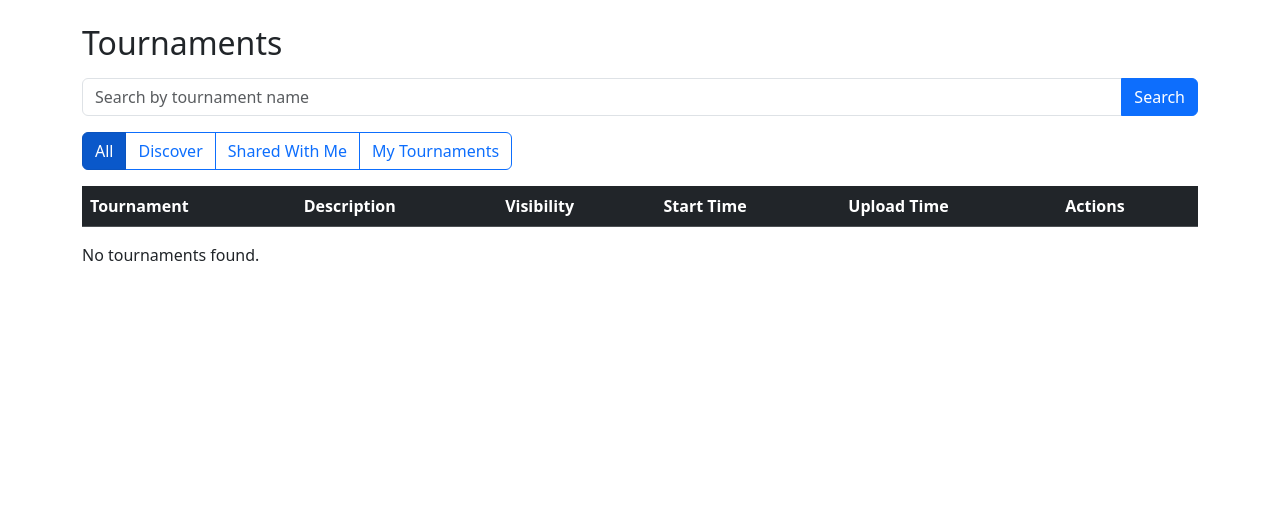
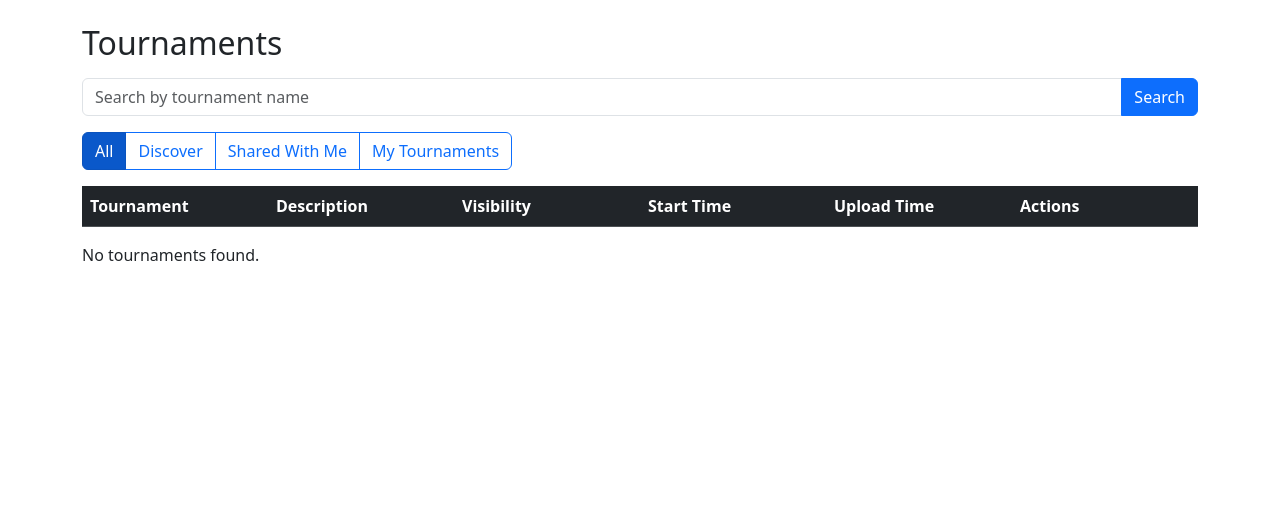
Before and after one commit to 23941335/cits3403, a Flask app: page /history in a window 1280 px wide. Shown: the part 136-659 px from the top of the page. Run offline with Flask 3, Linux system fonts and the light colour scheme; data that the repository does not hold is empty; some libraries are stand-ins or nearby versions.

Commit message:
modified tables with new styles so text wraps around

```diff
--- a/app/templates/pages/history.html
+++ b/app/templates/pages/history.html
@@ -31,16 +31,16 @@
   </div>
 
   <!-- Tournament results table -->
-  <div id="tournaments-container">
-    <table class="table table-hover">
+  <div id="tournaments-container" class="table-responsive">
+    <table class="table table-hover table-custom">
       <thead class="table-dark">
         <tr>
-          <th>Tournament</th>
-          <th>Description</th>
-          <th>Visibility</th>
-          <th>Start Time</th>
-          <th>Upload Time</th>
-          <th>Actions</th>
+          <th class="col-40">Tournament</th>
+          <th class="col-50">Description</th>
+          <th class="col-10">Visibility</th>
+          <th class="col-15">Start Time</th>
+          <th class="col-15">Upload Time</th>
+          <th class="col-10">Actions</th>
         </tr>
       </thead>
       <tbody id="tournaments-tbody">
```
Also changed, not shown: app/templates/pages/account.html (+7 -7 lines).
